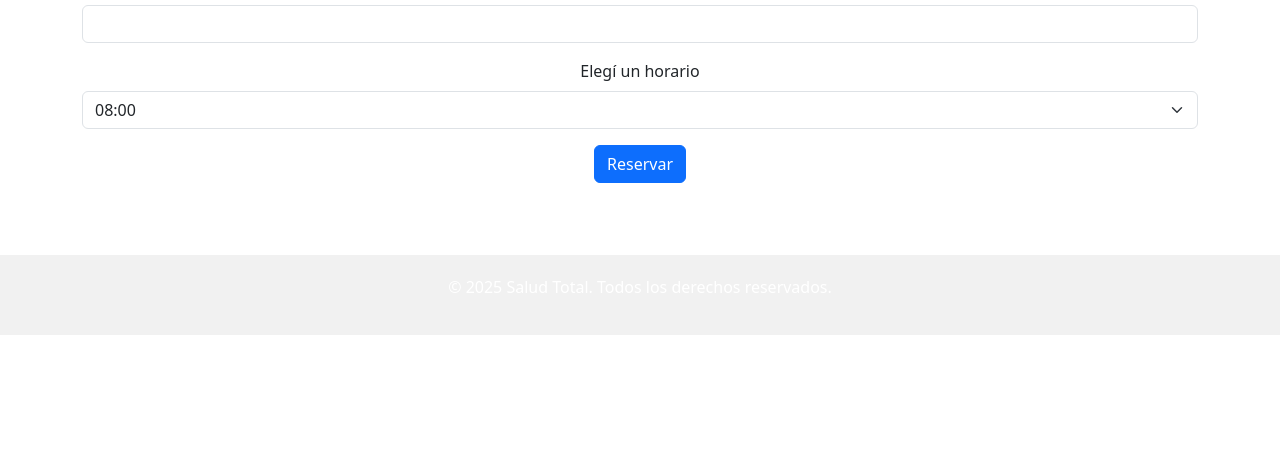
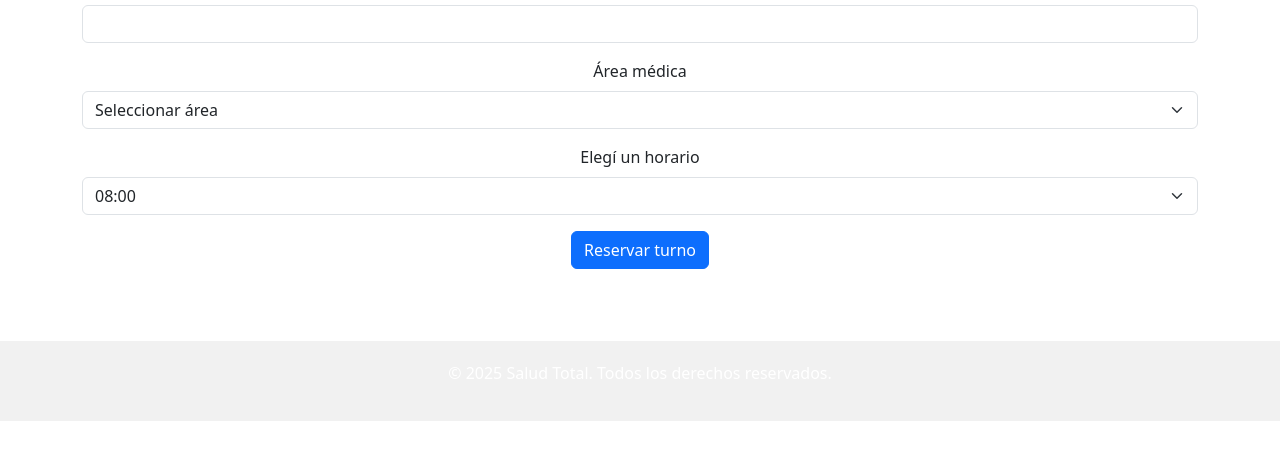
Before and after one commit to CHGFRANCO22/testeo-frontend, a plain HTML site: page Frontend/turno.html in a window 1280 px wide. Shown: the part 193-652 px from the top of the page. Drawn offline with nearby package versions, Linux system fonts and the light colour scheme.

Commit message:
Update turno.html

```diff
--- a/Frontend/turno.html
+++ b/Frontend/turno.html
@@ -38,14 +38,29 @@
         <label for="nombre" class="form-label">Nombre completo</label>
         <input type="text" class="form-control" id="nombre" required>
       </div>
+
+      <div class="mb-3">
+        <label for="area" class="form-label">Área médica</label>
+        <select class="form-select" id="area" required>
+          <option value="" selected disabled>Seleccionar área</option>
+          <option value="clínica">Clínica Médica</option>
+          <option value="pediatría">Pediatría</option>
+          <option value="odontología">Odontología</option>
+          <option value="cardiología">Cardiología</option>
+          <option value="dermatología">Dermatología</option>
+        </select>
+      </div>
+
       <div class="mb-3">
         <label for="hora" class="form-label">Elegí un horario</label>
         <select class="form-select" id="hora" required>
-          <!-- Opciones generadas con JavaScript -->
+          <!-- Opciones generadas dinámicamente -->
         </select>
       </div>
-      <button type="submit" class="btn btn-primary">Reservar</button>
+
+      <button type="submit" class="btn btn-primary">Reservar turno</button>
     </form>
+
     <div id="mensajeConfirmacion" class="text-success mt-4"></div>
   </div>
 
@@ -58,7 +73,6 @@
     const mensaje = document.getElementById("mensajeConfirmacion");
     const horariosReservados = JSON.parse(localStorage.getItem("turnosReservados")) || [];
 
-    // Generar horarios cada 30 minutos entre 08:00 y 20:00
     function generarHorarios() {
       selectHora.innerHTML = "";
       for (let hora = 8; hora <= 20; hora++) {
@@ -81,14 +95,15 @@
     document.getElementById("formTurno").addEventListener("submit", function(e) {
       e.preventDefault();
       const nombre = document.getElementById("nombre").value;
+      const area = document.getElementById("area").value;
       const horaSeleccionada = selectHora.value;
 
       horariosReservados.push(horaSeleccionada);
       localStorage.setItem("turnosReservados", JSON.stringify(horariosReservados));
 
-      mensaje.textContent = `¡Turno reservado exitosamente para ${nombre} a las ${horaSeleccionada}!`;
+      mensaje.textContent = `¡Turno reservado para ${nombre} en ${area} a las ${horaSeleccionada}!`;
 
-      generarHorarios(); // Refrescar la lista sin el turno reservado
+      generarHorarios();
       e.target.reset();
     });
   </script>
```
